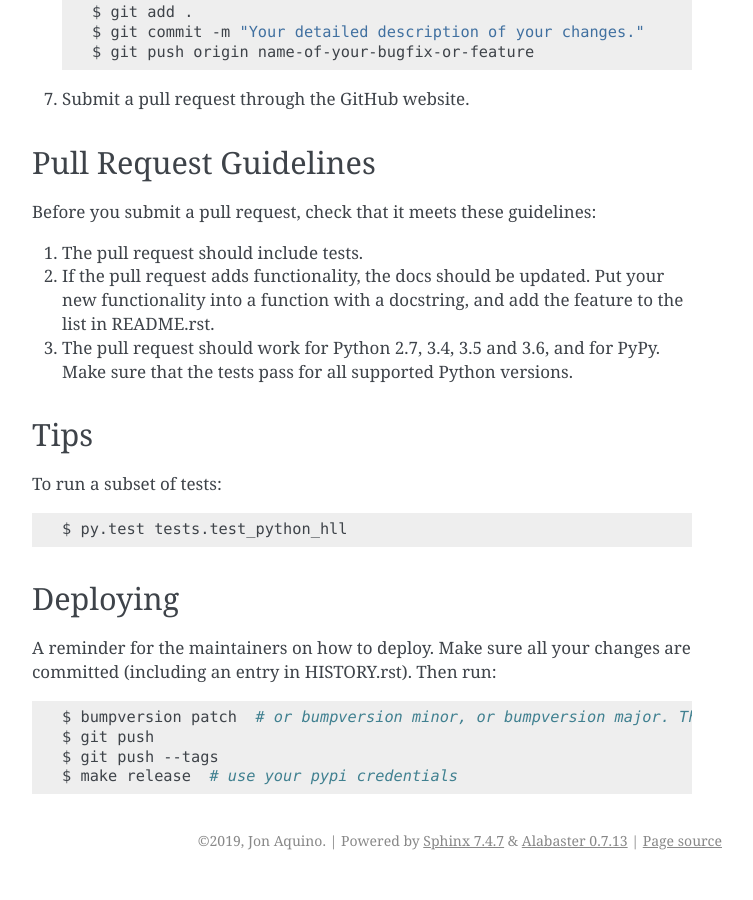
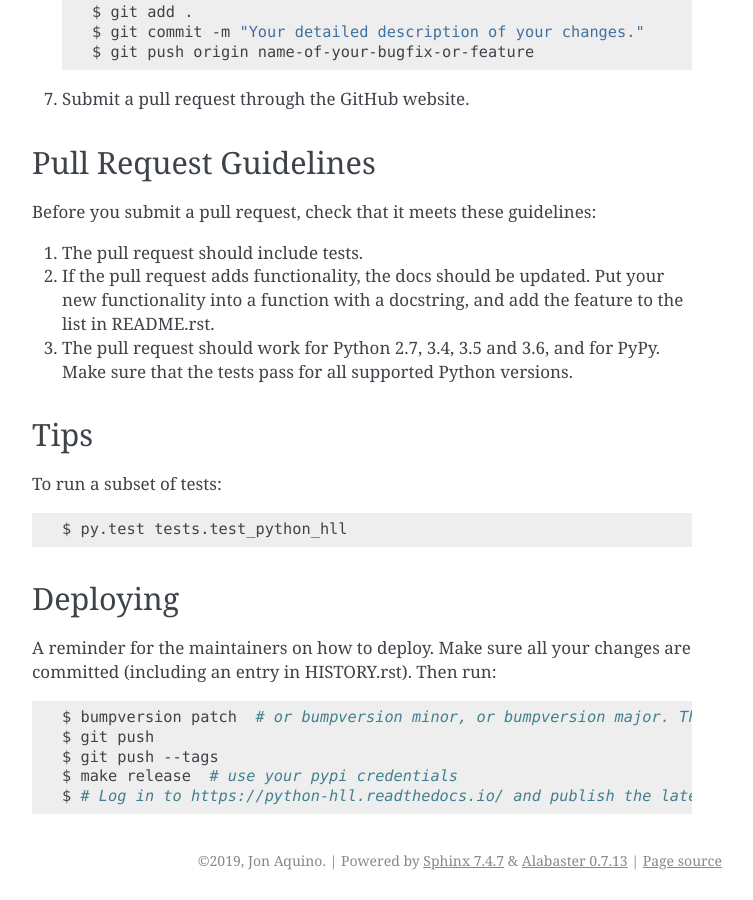
Before and after one commit to AdRoll/python-hll, a Sphinx documentation site: the page built from docs/contributing.rst, in a window 1280 px wide and 900 px high, scrolled down 1979 px. Shown: the whole window, without its empty margins (388-1141 px from the left). Built offline with Sphinx 7.4.7, drawn with Linux system fonts in a browser that asks for light colours; pages that are not in the unit, such as notebooks, are missing from menus; part of the change alters nothing that is shown.

```diff
--- a/CONTRIBUTING.rst
+++ b/CONTRIBUTING.rst
@@ -124,3 +124,4 @@ $ bumpversion patch  # or bumpversion minor, or bumpversion major. This will tag
 $ git push
 $ git push --tags
 $ make release  # use your pypi credentials
+$ # Log in to https://python-hll.readthedocs.io/ and publish the latest docs
--- a/docs/conf.py
+++ b/docs/conf.py
@@ -158,3 +158,20 @@ texinfo_documents = [
      'One line description of project.',
      'Miscellaneous'),
 ]
+
+# -- Make ReadTheDocs generate API doc ----------------------------------------
+
+# See https://github.com/isogeo/isogeo-api-py-minsdk/commit/df45262dae266035946839009e02e6c5e068a05f
+on_rtd = os.environ.get('READTHEDOCS', None) == 'True'
+if on_rtd:
+    def run_apidoc(_):
+        from sphinx.apidoc import main as apidoc_main
+
+        cur_dir = os.path.abspath(os.path.dirname(__file__))
+        output_path = os.path.join(cur_dir, 'docs')
+        modules = os.path.join(cur_dir, os.path.normpath(r"../python_hll"))
+        exclusions = []
+        apidoc_main([None, '-f', '-o', output_path, modules] + exclusions)
+
+    def setup(app):
+        app.connect('builder-inited', run_apidoc)
```
